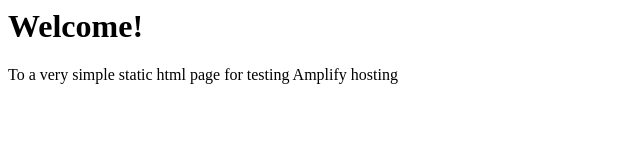
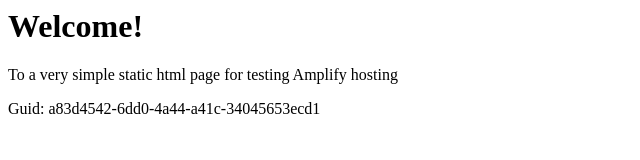
Before and after one commit to aws-aemilia-pdx/Github-PR-Commit-Integration-Test-DoNotTouch-GithubWebhookPreviewCanaryTest-v1-prod-us-west-2, a website: page src/index.html in a window 1280 px wide. Shown: the whole page, without its empty margins (0-640 px from the left). Drawn offline with Linux system fonts and the light colour scheme.

Commit message:
commit from integ tests

```diff
--- a/src/index.html
+++ b/src/index.html
@@ -1,3 +1,5 @@
+
+
 <html lang="en">
 
 <head>
@@ -10,6 +12,6 @@
 <body>
     <h1>Welcome!</h1>
     <p>To a very simple static html page for testing Amplify hosting</p>
-</body>
+    <p>Guid: a83d4542-6dd0-4a44-a41c-34045653ecd1</p></body>
 
 </html>
```
